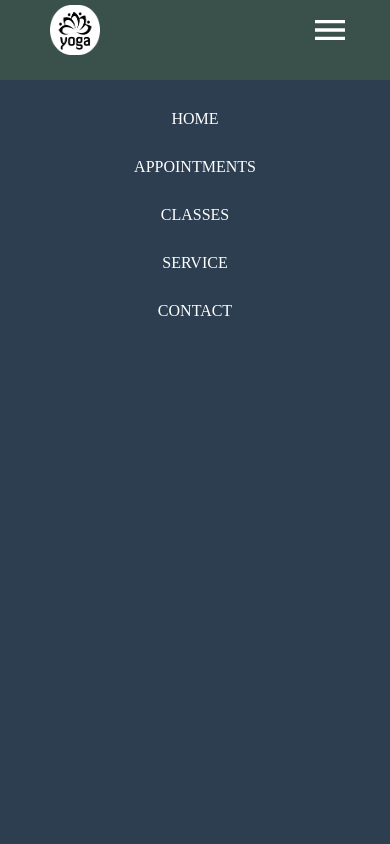
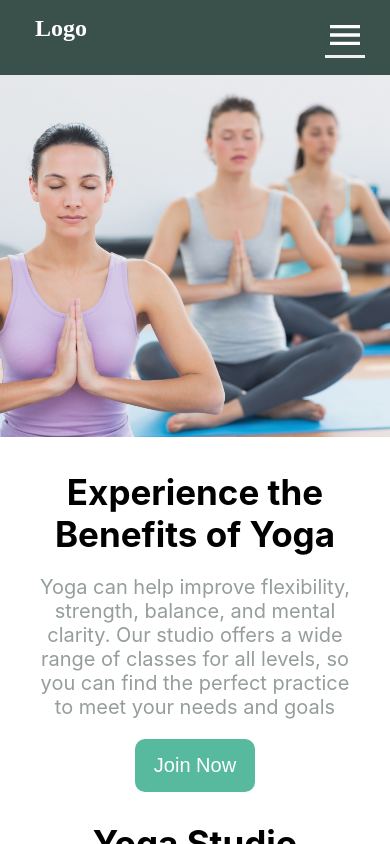
Before and after one commit to maheshchavan99/yogo-appliaction, a React (Create React App) app: page / in a window 390 px wide. Shown: the top 844 px of the page. Built offline with nearby package versions, Linux system fonts and the light colour scheme.

Commit message:
home page responsive

```diff
--- a/package.json
+++ b/package.json
@@ -12,6 +12,7 @@
     "@testing-library/user-event": "^13.5.0",
     "react": "^18.2.0",
     "react-dom": "^18.2.0",
+    "react-router-dom": "^6.8.1",
     "react-scripts": "5.0.1",
     "web-vitals": "^2.1.4"
   },
--- a/src/App.js
+++ b/src/App.js
@@ -2,11 +2,14 @@ import React from 'react'
 import Navbar from './components/navbar/Navbar'
 import Home from './pages/home/Home'
 
+import { Routes, Route } from "react-router-dom";
 function App() {
   return (
     <div>
-<Navbar/>
-<Home/>
+      <Navbar />
+      <Routes>
+        <Route path='/' element={<Home/>} />
+      </Routes>
     </div>
   )
 }
--- a/src/components/cards/cards.css
+++ b/src/components/cards/cards.css
@@ -3,19 +3,23 @@
   height: 200px;
   object-fit: cover;
 }
-.cards{
+
+.cards {
   border: 0.5px solid #9D9C9C;
   min-width: 300px;
   max-width: 400px;
   flex: 1;
 }
+
 .card-wrapper {
   padding: 15px;
 }
+
 .card-wrapper h2 {
   font-family: "Inter";
   font-size: 32px;
 }
+
 .contents {
   width: 100%;
   margin: 15px 0px;
@@ -28,6 +32,7 @@
   display: flex;
   justify-content: space-between;
   margin-top: 15px;
+  flex-wrap: wrap;
 }
 
 .card-container .card-left,
@@ -36,10 +41,12 @@
   display: flex;
   flex-direction: column;
 }
+
 .card-container span {
   margin-top: 10px;
 }
- button {
+
+.card-wrapper button {
   padding: 10px;
   margin: 10px 0 20px;
   background: #57b99d;
@@ -48,14 +55,23 @@
   width: 100%;
 
 }
-.view-details{
+
+.view-details {
   text-decoration: underline;
   color: #57B99D;
 }
-.card-rigth .name{
+
+.card-rigth .name {
   color: #57B99D;
 
 }
-.date-time{
+
+.date-time {
   font-weight: bold;
 }
+
+@media only screen and (max-width: 780px) {
+  .card-wrapper h2 {
+    font-size: 22px;
+  }
+}
--- a/src/components/navbar/Navbar.jsx
+++ b/src/components/navbar/Navbar.jsx
@@ -1,46 +1,26 @@
 import "./navbar.css";
-import { images } from "../../assets/index";
+// import { images } from "../../assets/index";
 import { Menu,CancelOutlined } from "@mui/icons-material/";
-import { useState} from "react";
+// import { useState} from "react";
+import { Link } from "react-router-dom";
+import { useState } from "react";
 function Navbar() {
-  // const [isNavBar, setNava] = useState(false);
-  // const hadlenavbar = () => {
-  //   setNava(true)
-  // };
-  return (
-    <div className="nav-warrper">
-      <img src={images.logo_icon} alt="yoga" />
-
-        <ul>
-          <li>
-            <a href="" className="active">
-              Home
-            </a>
-          </li>
-          <li className="active">
-            <a href="" className="active">
-              Appointments
-            </a>
-          </li>
-          <li className="active">
-            <a href="" className="active">
-              Classes
-            </a>
-          </li>
-          <li className="active">
-            <a href="" className="active">
-              Service
-            </a>
-          </li>
-          <li className="active">
-            <a href="" className="active">
-              Contact
-            </a>
-          </li>
-        </ul>
-
-      <Menu className="menu-icon"/>
-    </div>
+  const [isMobile,setIsMobile]=useState(true)
+  return(
+    <nav className="navbar">
+      <h1 className="nav-logo">Logo</h1>
+      <ul className={ isMobile?"nav-link":"mobile-nav-link"} onClick={(()=>setIsMobile(false))}>
+        <Link to='/' className="link-list">Home</Link>
+        <Link to='/' className="link-list">Home</Link>
+        <Link to='/' className="link-list">Home</Link>
+        <Link to='/' className="link-list">Home</Link>
+        <Link to='/' className="link-list">Home</Link>
+        <Link to='/' className="link-list nav-signin mobli-nav-signin">Signup</Link>
+      </ul>
+      <button className="mobile-menu-icon" onClick={(()=>setIsMobile(!isMobile))}>
+        {isMobile?<Menu className="menu-icon"/>:<CancelOutlined className="cancel-icon"/>}
+      </button>
+    </nav>
   );
 }
 
--- a/src/components/navbar/navbar.css
+++ b/src/components/navbar/navbar.css
@@ -2,8 +2,8 @@
   padding: 0px;
   margin: 0px;
   box-sizing: border-box;
-  list-style: none;
 }
+/*
 .nav-warrper {
   width: 100%;
   background-color: #39514a;
@@ -75,12 +75,96 @@
     margin-top: 30px;
     text-align: center;
   }
-  /* .activenav{
+  .activenav{
 
     display: none;
   }
 
   .active-list{
     display: none;
-  } */
+  }
+} */
+
+/* ---------------- */
+.navbar{
+  display: flex;
+  justify-content: space-around;
+  height: 75px;
+  background-color: #39514a;
+  color: white;
+  align-items: center;
+  width: 100%;
 }
+.nav-link{
+  display: flex;
+  justify-content: flex-end;
+  width: 75%;
+  list-style: none;
+}
+.link-list{
+  text-decoration: none;
+  color: white;
+  padding: 10px 20px;
+  margin: 0px 10px;
+  cursor: pointer;
+  font-size: 24px;
+
+}
+.nav-signin{
+  border: 1px solid yellow;
+  border-radius: 5px;
+}
+.mobile-menu-icon{
+  display: none;
+}
+.menu-icon, .cancel-icon{
+  font-size: 40px !important;
+  background-color: #39514a;
+  color: white;
+
+
+}
+@media only screen and (max-width: 780px) {
+  .nav-logo {
+    display: flex;
+    position: absolute;
+    top: 15px;
+    left: 35px;
+  }
+
+  .nav-link{
+    display: none;
+  }
+
+  .mobile-nav-link{
+    position: absolute;
+    display: block;
+    list-style: none ;
+    background-color: #005469;
+    left: 0;
+    top: 74px;
+    transition: all 1s ease-out;
+    width: 100%;
+    /* height: 100vh; */
+  }
+  .link-list{
+    display: block;
+    color: white;
+    text-align: center;
+    width: 100%;
+    transition: 1s ease-out;
+    padding: 32px;
+  }
+  .mobile-menu-icon{
+    display: block;
+    position: absolute;
+    border: none;
+    outline: none;
+    top: 15px;
+    right: 25px;
+
+  }
+  .nav-signin{
+    display: none;
+  }
+}
--- a/src/index.js
+++ b/src/index.js
@@ -1,10 +1,13 @@
 import React from "react";
 import { createRoot } from "react-dom/client";
+import { BrowserRouter } from "react-router-dom";
 import App from "./App";
 const rootElement = document.getElementById("root");
 const root = createRoot(rootElement);
 root.render(
   <React.StrictMode>
-    <App />
+      <BrowserRouter>
+      <App />
+    </BrowserRouter>
   </React.StrictMode>
 );
--- a/src/pages/home/banner/banner.css
+++ b/src/pages/home/banner/banner.css
@@ -26,12 +26,13 @@ margin: 20px 0;
     font-size: 48px;
 }
 .banner-btn{
-width: 90px;
-padding: 8px;
+width: 120px;
+padding: 15px;
 background: #57B99D;
 border-radius: 10px;
 border: none;
 color: white;
+font-size: 20px;
 }
 .banner-left{
     width: 50%;
@@ -43,3 +44,31 @@ color: white;
 .banner-right img{
     width: 100%;
 }
+
+@media only screen and (max-width: 780px) {
+    .homebanner {
+        display: flex;
+        flex-direction: column-reverse;
+    }
+    .banner-left{
+        padding: 10px 0;
+    }
+    .banner-left, .banner-right{
+        width: 100%;
+    }
+   .banner-left .banner-containt{
+        width: 85%;
+        text-align: center;
+        padding: 20px 0px;
+        margin: auto;
+
+    }
+    .banner-left .banner-containt h2{
+        font-size: 35px;
+    }
+    .banner-btn{
+        margin: auto;
+    }
+    /*  */
+
+  }
--- a/src/pages/home/home.css
+++ b/src/pages/home/home.css
@@ -1,4 +1,4 @@
 .home{
-    margin-top: 80px;
+    /* margin-top: 80px; */
     overflow-x: hidden;
 }
--- a/src/pages/home/studioyoga/studioyoga.css
+++ b/src/pages/home/studioyoga/studioyoga.css
@@ -19,6 +19,7 @@
   font-size: 24px;
   font-family: "Inter";
   text-align: center;
+  color: #959E9C;
 }
 
 .card-contents{
@@ -29,3 +30,14 @@
   gap: 10px;
   flex-wrap: wrap;
 }
+
+
+@media only screen and (max-width: 780px) {
+  .studioyogo-wrapper{
+    width: 85%;
+    margin: auto;
+    }
+    .studioyogo-wrapper h2{
+      font-size: 35px;
+    }
+}
```
Also changed, not shown: 1 other file (tests, documents, lock files or other folders). Lines whose indentation alone changed are shown as unchanged.
